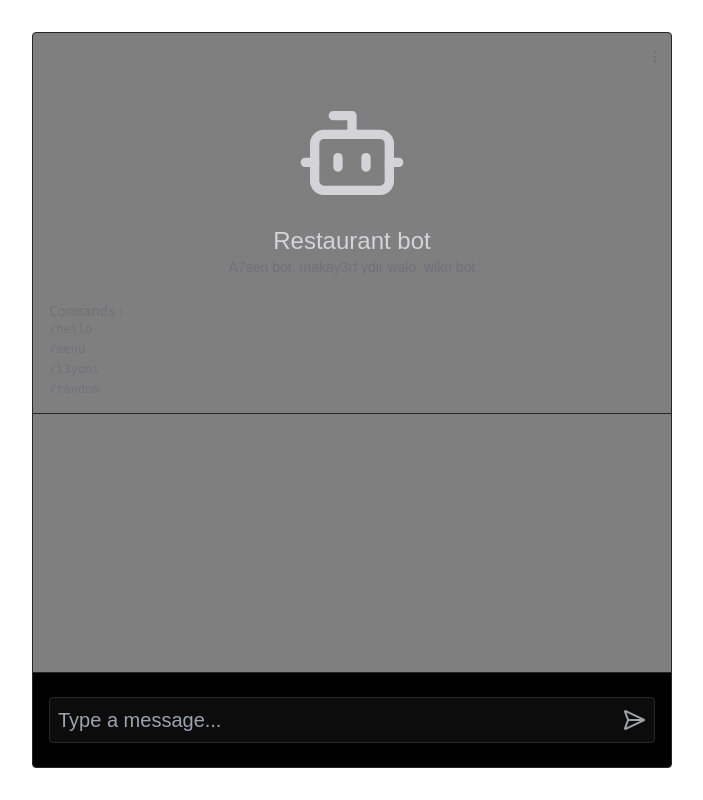
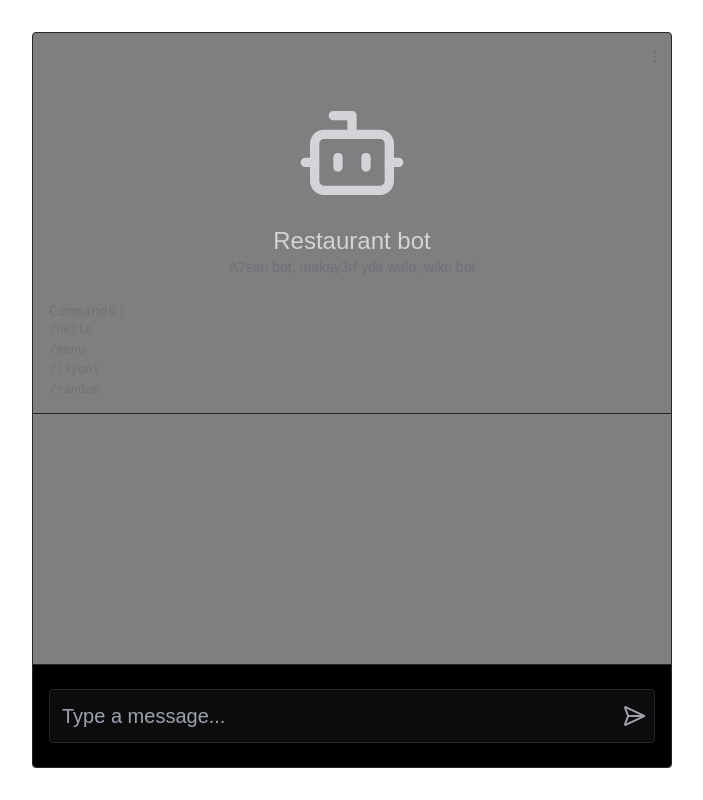
Before and after one commit to Labrahmi/restaurant-chatbot, a Next.js app in the folder frontend/: page / in a window 1280 px wide. Shown: the whole page, without its empty margins (288-991 px from the left). Built offline with nearby package versions, Linux system fonts and the light colour scheme.

Commit message:
increase padding in ChatMessageInput

```diff
--- a/frontend/components/chat/ChatMessageInput.tsx
+++ b/frontend/components/chat/ChatMessageInput.tsx
@@ -107,7 +107,7 @@ function ChatMessageInput({ setMessages }: { setMessages: Function }) {
           value={inputValue}
           onChange={(e) => setInputValue(e.target.value)}
           placeholder="Type a message..."
-          className="bg-transparent p-2 w-full outline-none"
+          className="bg-transparent p-3 w-full outline-none"
           type="text"
           ref={inputRef}
         />
```
